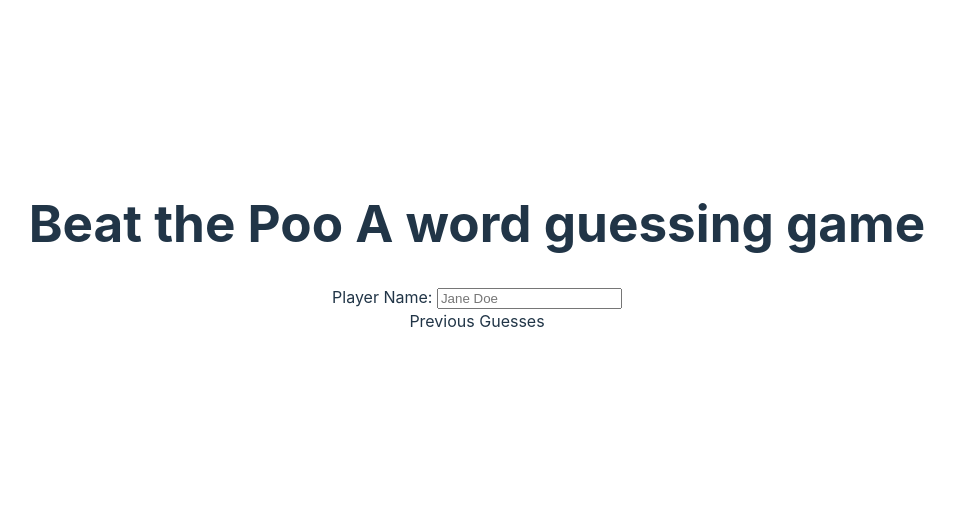
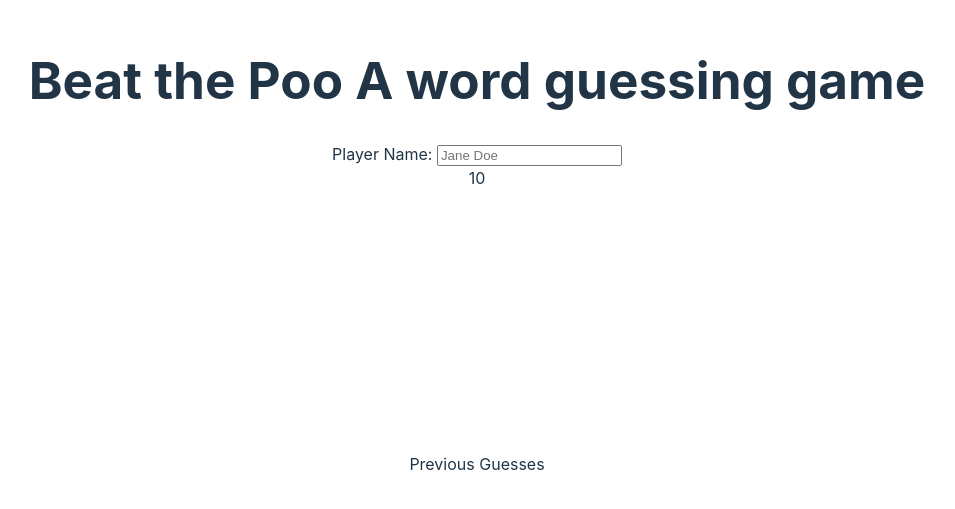
Before and after one commit to dtanzer/beat-the-poo, a React (Vite) app: page / in a window 1280 px wide. Shown: the part 153-662 px from the top of the page, without its empty margins (163-1118 px from the left). Built offline with nearby package versions, Linux system fonts and the light colour scheme.

Commit message:
Lab 04: Timer and VisualStatus

```diff
--- a/src/App.tsx
+++ b/src/App.tsx
@@ -1,13 +1,36 @@
+import { useEffect, useState } from 'react'
 import './App.css'
 import { GuessesHistory } from './GuessesHistory'
 import { Heading } from './Heading'
 import { PlayerName } from './PlayerName'
+import { VisualStatus } from './VisualStatus'
 
 function App() {
+	const [startTime, setStartTime] = useState(Date.now())
+	const [timeLeft, setTimeLeft] = useState(15)
+	const [failedGuesses, setFailedGuesses] = useState(0)
+
+	useEffect(() => {
+		const interval = setInterval(() => {
+			const secondsElapsed = Math.floor((Date.now() - startTime) / 1000)
+			const secondsLeft = 15-secondsElapsed
+
+			setTimeLeft(secondsLeft)
+			if(secondsLeft === 0) {
+				setFailedGuesses(11)
+				clearInterval(interval)
+			}
+		}, 200)
+		return () => {
+			clearInterval(interval)
+		}
+	}, [startTime])
 	return (
 		<>
 			<Heading text="Beat the Poo"><span className='small'>A word guessing game</span></Heading>
 			<PlayerName />
+			<div>{timeLeft}</div>
+			<div><VisualStatus failedGuesses={failedGuesses}/></div>
 			<GuessesHistory previousGuesses='Previous Guesses'/>
 		</>
 	)
--- /dev/null
+++ b/src/VisualStatus.tsx
@@ -0,0 +1,57 @@
+export interface VisualStatusProps {
+	failedGuesses: number,
+}
+export function VisualStatus({failedGuesses}: VisualStatusProps) {
+	const pathStyle = { fill: "none", stroke: "black", strokeWidth: "0.83px", }
+
+	const paths = [
+		<g key="0" transform="matrix(1,0,0,1,3,-5)">
+			<path d="M124.196,233.84C150.97,238.906 197.354,243.682 224.248,239.297C233.367,237.811 239.506,226.518 237.643,217.468C235.26,205.885 225.68,199.37 215.152,193.984" style={pathStyle}/>
+		</g>,
+		<g key="1" transform="matrix(1,0,0,1,3,-5)">
+			<path d="M213.829,193.654C191.356,209.212 150.42,224.971 124.196,232.682C100.958,239.515 53.012,240.393 29.437,234.832C17.934,232.119 12.903,221.33 13.561,209.53C14.236,197.412 26.888,191.211 37.871,186.047" style={pathStyle}/>
+		</g>,
+		<g key="2" transform="matrix(1,0,0,1,3,-5)">
+			<path d="M213.003,193.158C218.538,186.823 224.147,177.639 221.437,169.674C217.541,158.226 202.955,153.419 192.496,147.349" style={pathStyle}/>
+		</g>,
+		<g key="3" transform="matrix(1,0,0,1,3,-5)">
+			<path d="M192.165,146.687C173.139,158.005 140.534,168.869 119.401,175.463C98.667,181.931 59.842,189.916 38.532,185.716C28.969,183.831 26.865,174.357 28.279,164.713C29.939,153.389 43.828,137.638 53.251,131.142" style={pathStyle}/>
+		</g>,
+		<g key="4" transform="matrix(1,0,0,1,3,-5)">
+			<path d="M191.835,146.191C196.077,138.33 197.269,126.006 193.488,117.912C188.463,107.154 167.857,102.448 157.106,97.406" style={pathStyle}/>
+		</g>,
+		<g key="5" transform="matrix(1,0,0,1,3,-5)">
+			<path d="M156.61,97.406C142.837,108.242 128.65,119.405 112.289,125.685C96.662,131.683 69.854,136.522 54.243,130.481C44.385,126.665 48.755,110.862 53.416,101.375C58.263,91.509 73.94,84.473 83.349,78.057" style={pathStyle}/>
+		</g>,
+		<g key="6" transform="matrix(1,0,0,1,3,-5)">
+			<path d="M156.941,97.406C162.2,85.161 169.266,68.711 161.736,57.716C149.675,40.103 127.043,31.816 106.997,24.475" style={pathStyle}/>
+		</g>,
+		<g key="7" transform="matrix(1,0,0,1,3,-5)">
+			<path d="M116.258,67.473C110.868,71.172 111.43,73.663 105.178,75.576C100.326,77.062 87.12,81.271 83.845,77.395C77.258,69.601 78.665,63.04 78.894,59.068C79.499,48.585 93.595,44.758 102.036,36.548C104.685,33.972 102.489,32.237 103.194,28.61C103.617,26.432 105.093,25.817 106.336,23.979" style={pathStyle}/>
+		</g>,
+		<g key="8">
+			<g transform="matrix(1,0,0,1,8,-5)">
+				<ellipse cx="92.61" cy="140.734" rx="14.553" ry="20.837" style={{fill:"white", stroke:"black", strokeWidth:"0.83px", }}/>
+			</g>
+			<g transform="matrix(1,0,0,1,10.8114,-1.52713)">
+				<circle cx="91.576" cy="139.535" r="5.416" style={{stroke:"black", strokeWidth:"0.83px", }}/>
+			</g>
+		</g>,
+		<g key="9">
+			<g transform="matrix(1,0,0,1,48,-5)">
+				<ellipse cx="92.61" cy="140.734" rx="14.553" ry="20.837" style={{fill:"white", stroke:"black", strokeWidth:"0.83px", }}/>
+			</g>
+			<g transform="matrix(1,0,0,1,50.8114,-1.52713)">
+				<circle cx="91.576" cy="139.535" r="5.416" style={{stroke:"black", strokeWidth:"0.83px", }}/>
+			</g>
+		</g>,
+		<g key="10" transform="matrix(1,0,0,1,3,-5)">
+			<path d="M84.672,179.432C95.889,182.709 107.384,186.068 119.07,186.212C130.108,186.348 151.351,179.949 151.649,180.258C151.962,180.584 137.858,194.47 130.15,197.457C122.49,200.426 115.542,200.769 107.824,197.953C98.469,194.54 91.954,186.224 84.672,179.432Z" style={{fill:"white", stroke:"black", strokeWidth: "0.83px", }} />
+		</g>
+	]
+
+
+	return <div><svg width="256px" height="256px" viewBox="0 0 256 256" version="1.1" style={{fillRule:"evenodd", clipRule:"evenodd", strokeLinecap:"round", strokeLinejoin:"round", strokeMiterlimit:1.5, }}>
+		{ failedGuesses < 11? [] : paths }
+	</svg></div>
+}
```
